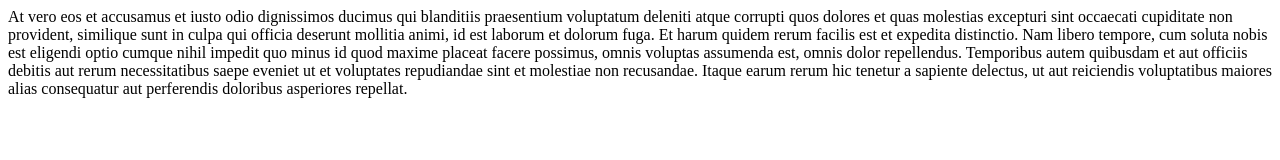
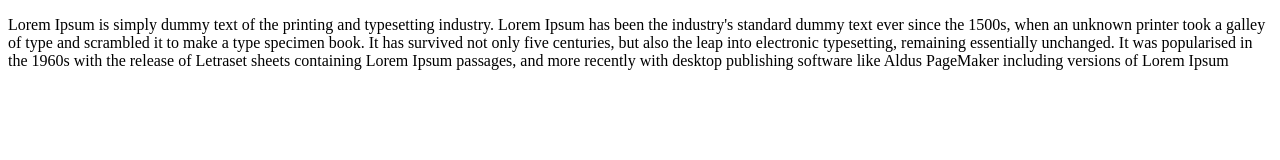
Before and after one commit to nazarglova/translatePlugin, a plain HTML site: page index.html in a window 1280 px wide. Drawn offline with Linux system fonts and the light colour scheme.

Commit message:
change lorem text

```diff
--- a/index.html
+++ b/index.html
@@ -1,19 +1,18 @@
 <!DOCTYPE html>
 <html lang="en">
 <head>
-	<meta charset="UTF-8">
-	<title>Translate</title>
-	<script src="translate.js"></script>
+    <meta charset="UTF-8">
+    <title>Translate</title>
+    <script src="translate.js"></script>
 </head>
 <body>
-<div>At vero eos et accusamus et iusto odio dignissimos ducimus qui blanditiis praesentium voluptatum deleniti atque
-	corrupti quos dolores et quas molestias excepturi sint occaecati cupiditate non provident, similique sunt in culpa
-	qui officia deserunt mollitia animi, id est laborum et dolorum fuga. Et harum quidem rerum facilis est et expedita
-	distinctio. Nam libero tempore, cum soluta nobis est eligendi optio cumque nihil impedit quo minus id quod maxime
-	placeat facere possimus, omnis voluptas assumenda est, omnis dolor repellendus. Temporibus autem quibusdam et aut
-	officiis debitis aut rerum necessitatibus saepe eveniet ut et voluptates repudiandae sint et molestiae non
-	recusandae. Itaque earum rerum hic tenetur a sapiente delectus, ut aut reiciendis voluptatibus maiores alias
-	consequatur aut perferendis doloribus asperiores repellat.
-</div>
+<p>
+    Lorem Ipsum is simply dummy text of the printing and typesetting industry. Lorem Ipsum has been the industry's
+    standard dummy text ever since the 1500s, when an unknown printer took a galley of type and scrambled it to make a
+    type specimen book. It has survived not only five centuries, but also the leap into electronic typesetting,
+    remaining essentially unchanged. It was popularised in the 1960s with the release of Letraset sheets containing
+    Lorem Ipsum passages, and more recently with desktop publishing software like Aldus PageMaker including versions of
+    Lorem Ipsum
+</p>
 </body>
 </html>
```
